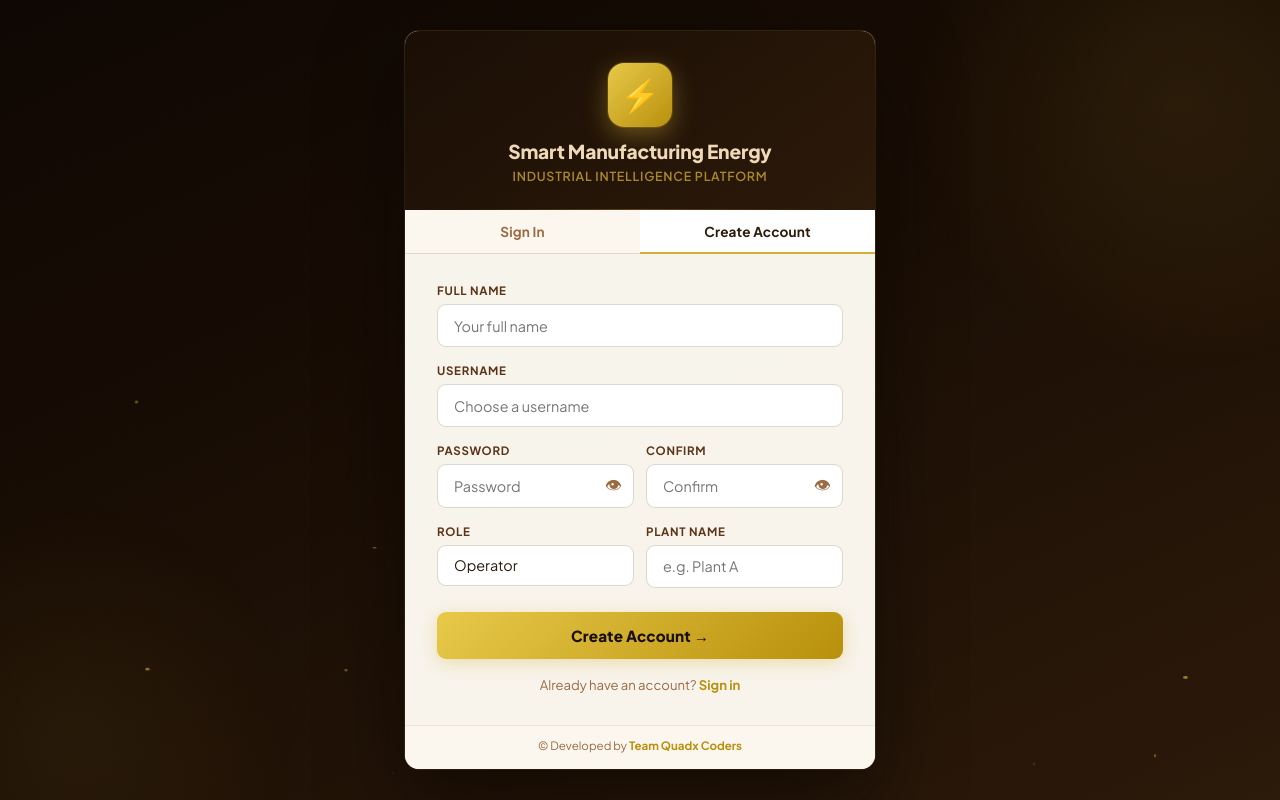
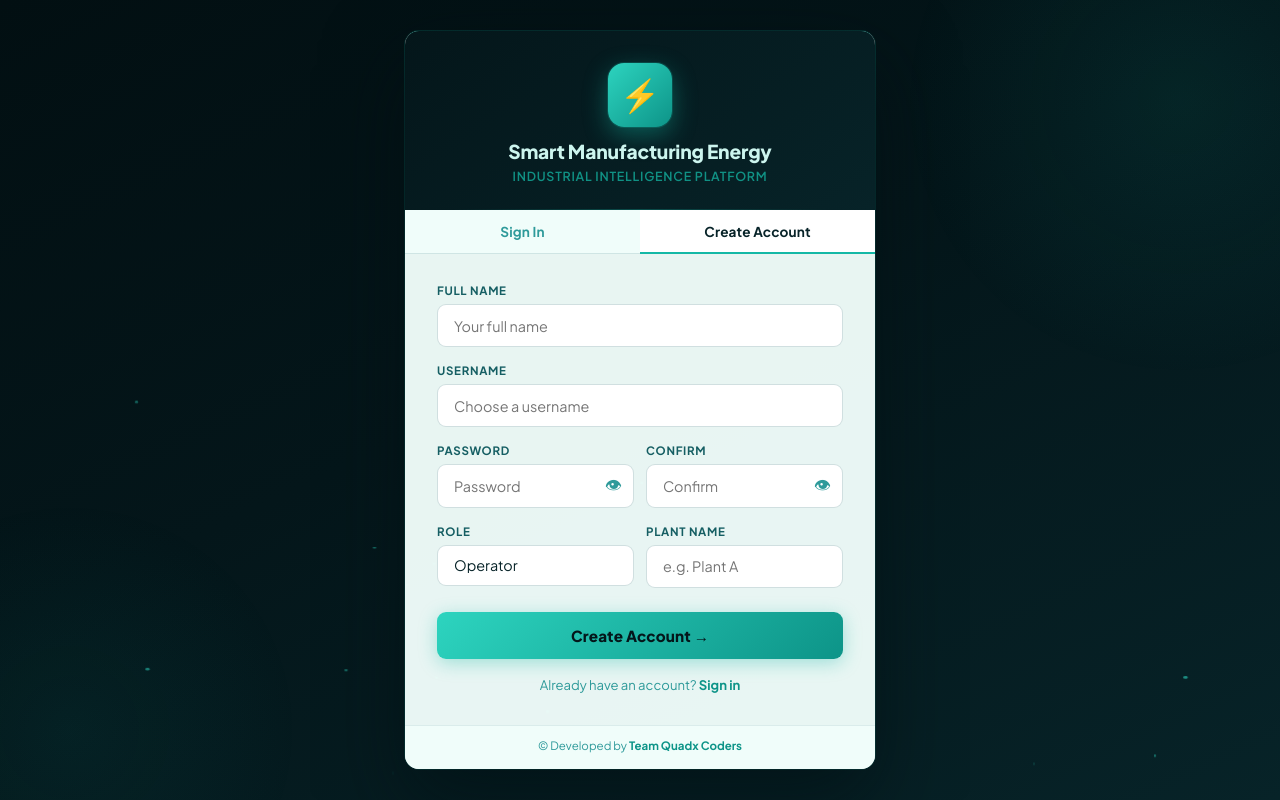
Before and after one commit to subham120306/Smart-Manufacturing-Energy, a Django app: page /register/ in a window 1280 px wide. Run offline with Django 4.2, Linux system fonts and the light colour scheme.

Commit message:
Update auth.html

```diff
--- a/dashboard/templates/dashboard/auth.html
+++ b/dashboard/templates/dashboard/auth.html
@@ -11,20 +11,20 @@
     *, *::before, *::after { box-sizing: border-box; margin: 0; padding: 0; }
 
     :root {
-      --walnut-950: #0F0703;
-      --walnut-900: #1A0E05;
-      --walnut-800: #2C1A0A;
-      --walnut-700: #3B2007;
-      --walnut-600: #5C3417;
-      --walnut-400: #9B6B42;
-      --walnut-200: #DDB98A;
-      --walnut-100: #F0D9B8;
-      --walnut-50:  #FBF6EE;
-      --gold-500:   #B8900C;
-      --gold-400:   #D4AF37;
-      --gold-300:   #E8C94A;
-      --gold-200:   #F4DC80;
-      --gold-100:   #FBF0CA;
+      --walnut-950: #020F12;
+      --walnut-900: #04161A;
+      --walnut-800: #072328;
+      --walnut-700: #0B3238;
+      --walnut-600: #155E63;
+      --walnut-400: #2E9A9A;
+      --walnut-200: #99E0D6;
+      --walnut-100: #CCF5EE;
+      --walnut-50:  #F0FDFA;
+      --gold-500:   #0D9488;
+      --gold-400:   #14B8A6;
+      --gold-300:   #2DD4BF;
+      --gold-200:   #5EEAD4;
+      --gold-100:   #CCFBF1;
       --radius:     14px;
     }
 
@@ -40,13 +40,13 @@
       overflow: hidden;
     }
 
-    /* Decorative gold orbs */
+    /* Decorative teal orbs */
     body::before {
       content: '';
       position: fixed;
       width: 600px; height: 600px;
       border-radius: 50%;
-      background: radial-gradient(circle, rgba(212,175,55,.09) 0%, transparent 65%);
+      background: radial-gradient(circle, rgba(20, 184, 166,.09) 0%, transparent 65%);
       top: -200px; right: -200px;
       pointer-events: none;
     }
@@ -55,12 +55,12 @@
       position: fixed;
       width: 500px; height: 500px;
       border-radius: 50%;
-      background: radial-gradient(circle, rgba(212,175,55,.06) 0%, transparent 65%);
+      background: radial-gradient(circle, rgba(20, 184, 166,.06) 0%, transparent 65%);
       bottom: -180px; left: -180px;
       pointer-events: none;
     }
 
-    /* Floating gold particles */
+    /* Floating particles */
     .particles {
       position: fixed; inset: 0; pointer-events: none; overflow: hidden;
     }
@@ -80,9 +80,9 @@
     }
 
     .card {
-      background: rgba(255, 252, 244, 0.97);
+      background: rgba(240, 253, 250, 0.97);
       border-radius: var(--radius);
-      box-shadow: 0 32px 80px rgba(10, 5, 0, 0.6), 0 0 0 1px rgba(212,175,55,0.18);
+      box-shadow: 0 32px 80px rgba(2, 15, 18, 0.6), 0 0 0 1px rgba(20, 184, 166,0.18);
       width: 100%;
       max-width: 470px;
       overflow: hidden;
@@ -90,7 +90,7 @@
       z-index: 1;
     }
 
-    /* Gold shimmer line at top of card */
+    /* Shimmer line at top of card */
     .card::before {
       content: '';
       position: absolute;
@@ -118,7 +118,7 @@
       position: absolute;
       bottom: 0; left: 50%; transform: translateX(-50%);
       width: 80%; height: 1px;
-      background: linear-gradient(90deg, transparent, rgba(212,175,55,.3), transparent);
+      background: linear-gradient(90deg, transparent, rgba(20, 184, 166,.3), transparent);
     }
 
     .logo-ring {
@@ -130,7 +130,7 @@
       align-items: center;
       justify-content: center;
       font-size: 2rem;
-      box-shadow: 0 8px 24px rgba(212,175,55,0.4), 0 0 0 1px rgba(212,175,55,0.2);
+      box-shadow: 0 8px 24px rgba(20, 184, 166,0.4), 0 0 0 1px rgba(20, 184, 166,0.2);
     }
 
     .card-header h1 {
@@ -141,7 +141,7 @@
     }
     .card-header p {
       font-size: .78rem;
-      color: rgba(212,175,55,.75);
+      color: rgba(20, 184, 166,.75);
       margin-top: .3rem;
       font-weight: 600;
       text-transform: uppercase;
@@ -152,7 +152,7 @@
     .tabs {
       display: flex;
       background: var(--walnut-50);
-      border-bottom: 1px solid rgba(92,52,23,.15);
+      border-bottom: 1px solid rgba(21, 94, 99,.15);
     }
     .tab-btn {
       flex: 1;
@@ -215,7 +215,7 @@
     .form-group select {
       width: 100%;
       padding: .72rem 1rem;
-      border: 1.5px solid rgba(92,52,23,.2);
+      border: 1.5px solid rgba(21, 94, 99,.2);
       border-radius: 9px;
       font-size: .9rem;
       font-family: inherit;
@@ -227,7 +227,7 @@
     .form-group input:focus,
     .form-group select:focus {
       border-color: var(--gold-400);
-      box-shadow: 0 0 0 3px rgba(212,175,55,.18);
+      box-shadow: 0 0 0 3px rgba(20, 184, 166,.18);
     }
     .form-group select { appearance: none; cursor: pointer; }
 
@@ -247,9 +247,9 @@
       margin-top: .5rem;
       transition: all .2s;
       letter-spacing: .01em;
-      box-shadow: 0 4px 18px rgba(212,175,55,.35);
+      box-shadow: 0 4px 18px rgba(20, 184, 166,.35);
     }
-    .btn-primary:hover  { transform: translateY(-1.5px); box-shadow: 0 6px 24px rgba(212,175,55,.5); }
+    .btn-primary:hover  { transform: translateY(-1.5px); box-shadow: 0 6px 24px rgba(20, 184, 166,.5); }
     .btn-primary:active { transform: scale(.98); }
 
     /* Messages */
@@ -280,7 +280,7 @@
       padding: .75rem 2rem 1rem;
       font-size: .72rem;
       color: var(--walnut-400);
-      border-top: 1px solid rgba(92,52,23,.1);
+      border-top: 1px solid rgba(21, 94, 99,.1);
       background: var(--walnut-50);
     }
     .card-footer b { color: var(--gold-500); }
@@ -293,7 +293,7 @@
 </head>
 <body>
 
-<!-- Floating gold particles -->
+<!-- Floating particles -->
 <div class="particles" id="particles"></div>
 
 <div class="card">
```
